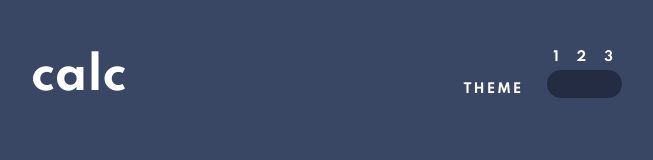
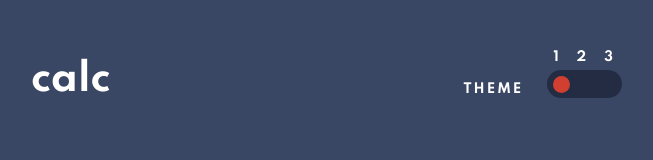
Before and after one commit to NightClover-code/calculator-app, a Next.js app: page / in a window 1280 px wide. Shown: the top 160 px of the page, without its empty margins (309-962 px from the left). Built offline with nearby package versions, Linux system fonts and the light colour scheme.

Commit message:
calculator head complete

```diff
--- a/components/Calculator/_calculator.scss
+++ b/components/Calculator/_calculator.scss
@@ -6,6 +6,9 @@
     width: 80%;
   }
   .caclulator__head {
+    h2 {
+      margin-top: 8px;
+    }
     color: #ffffff;
     display: flex;
     justify-content: space-between;
@@ -36,7 +39,15 @@
           background-color: #fff;
           border-radius: 30px;
           background-color: $dark-desaturated-blue-toggle;
+          display: flex;
+          align-items: center;
+          padding: 0 6px;
+          cursor: pointer;
           .toggle__circle {
+            width: 17px;
+            height: 17px;
+            background-color: $red;
+            border-radius: 100%;
           }
         }
       }
--- a/components/Calculator/index.tsx
+++ b/components/Calculator/index.tsx
@@ -7,7 +7,7 @@ const Caclulator = () => (
         <div className="theme__toggler">
           <span>123</span>
           <div className="toggle__slider">
-            <div className="toggle__button"></div>
+            <div className="toggle__circle"></div>
           </div>
         </div>
       </div>
--- a/styles/css/default.css
+++ b/styles/css/default.css
@@ -19,6 +19,10 @@
   -webkit-box-pack: justify;
       -ms-flex-pack: justify;
           justify-content: space-between;
+}
+
+.calculator__container .caclulator__head h2 {
+  margin-top: 8px;
 }
 
 .calculator__container .caclulator__head .theme__toggler__container {
@@ -65,6 +69,21 @@
   background-color: #fff;
   border-radius: 30px;
   background-color: #232c43;
+  display: -webkit-box;
+  display: -ms-flexbox;
+  display: flex;
+  -webkit-box-align: center;
+      -ms-flex-align: center;
+          align-items: center;
+  padding: 0 6px;
+  cursor: pointer;
+}
+
+.calculator__container .caclulator__head .theme__toggler__container .theme__toggler .toggle__slider .toggle__circle {
+  width: 17px;
+  height: 17px;
+  background-color: #d03f2f;
+  border-radius: 100%;
 }
 
 * {
@@ -77,7 +96,7 @@
 .app__container {
   height: 100vh;
   overflow: hidden;
-  font-size: 30px;
+  font-size: 25px;
   font-family: 'Spartan', sans-serif;
   background-color: #3a4764;
 }
--- a/styles/default.scss
+++ b/styles/default.scss
@@ -13,7 +13,7 @@
 .app__container {
   height: 100vh;
   overflow: hidden;
-  font-size: 30px;
+  font-size: 25px;
   font-family: 'Spartan', sans-serif;
   background-color: $dark-desaturated-blue-main;
   .wrapper {
```
Also changed, not shown: 1 other file (tests, documents, lock files or other folders).
